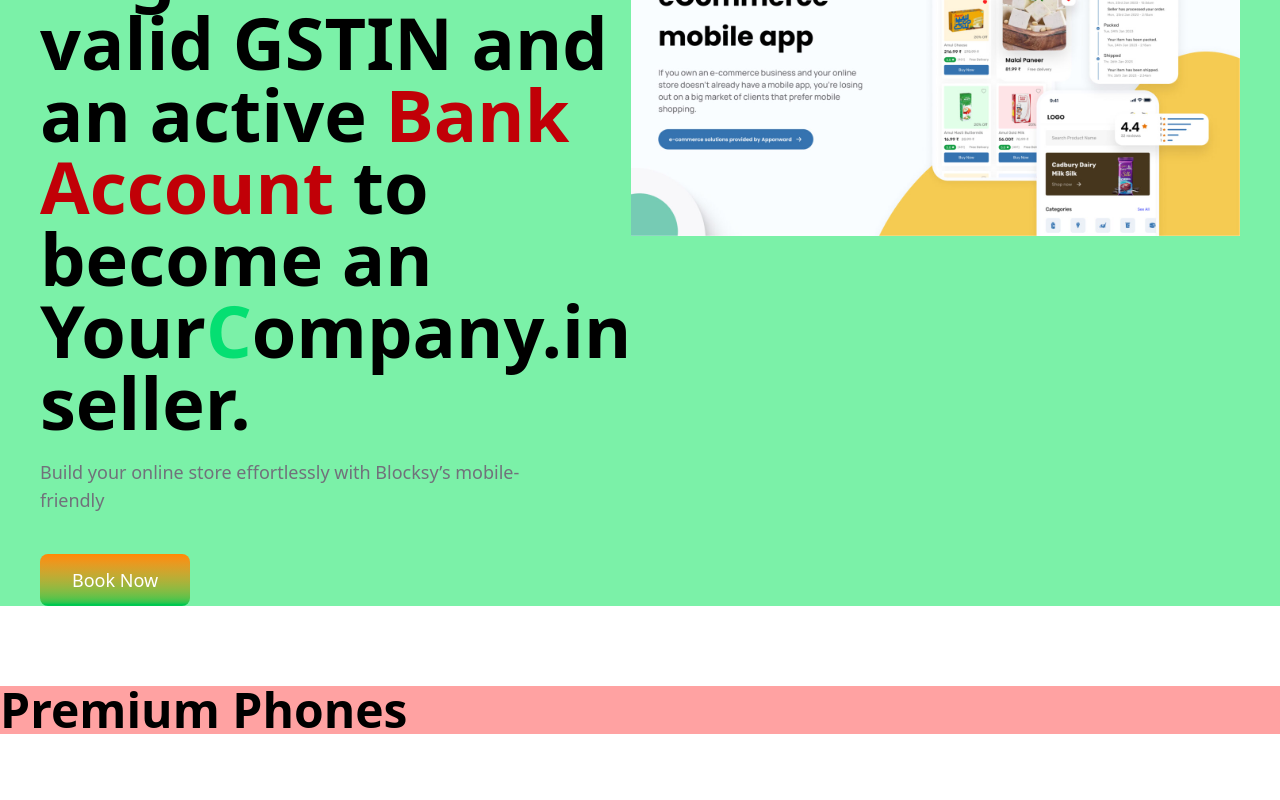
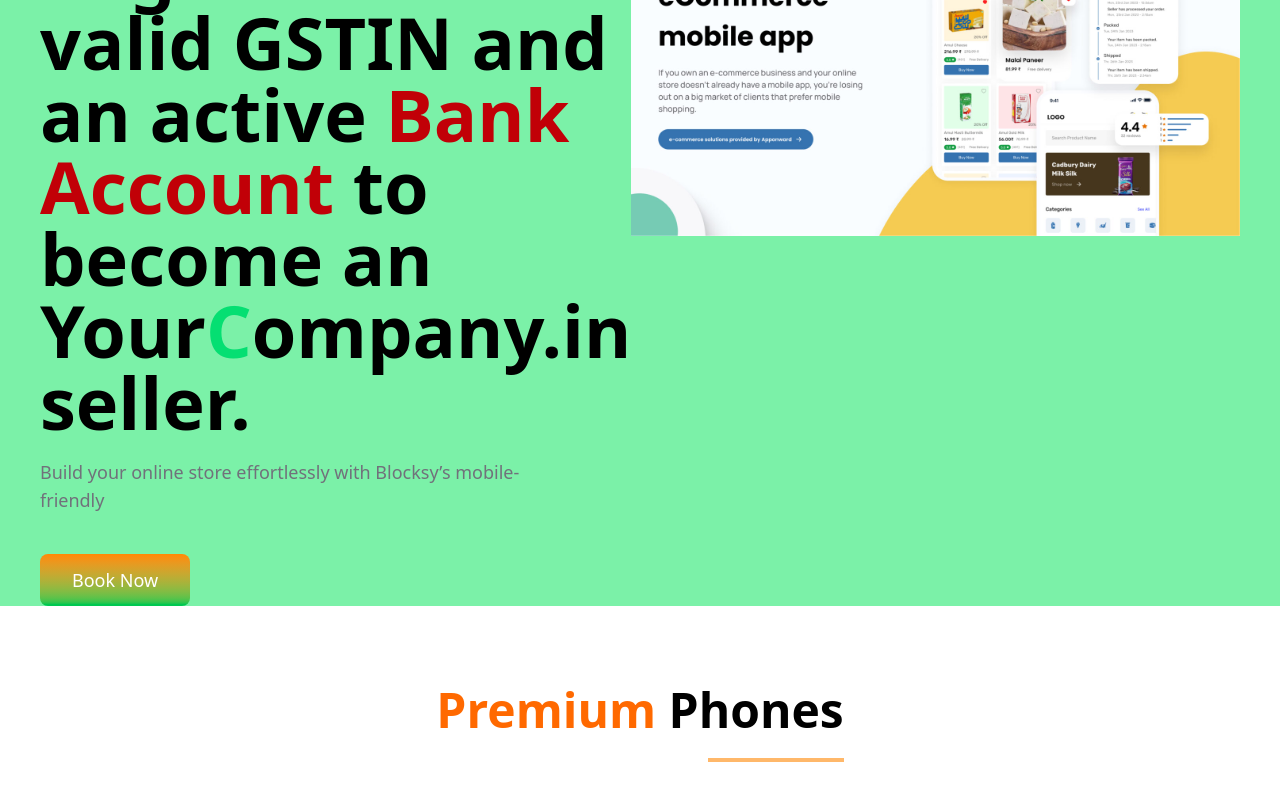
Before and after one commit to PrakashSingh65/Ecommerce-website, a React app: page / in a window 1280 px wide. Shown: the part 326-1126 px from the top of the page. Built offline with nearby package versions, Linux system fonts and the light colour scheme; the HTML template or start-up script is replaced by a standard one.

Commit message:
feat: Add Category and Heading components for product display sections.

```diff
--- a/src/components/Category/Category.jsx
+++ b/src/components/Category/Category.jsx
@@ -1,13 +1,11 @@
 import React from 'react'
+import Heading from '../Heading/Heading'
 
 const Category = () => {
   return (
     <section>
         <div className='py-20'>
-            <div className=',x-auto bg-red-300'>
-                <h2 className='text-5xl font-bold'>Premium Phones</h2>
-                <div></div>
-            </div>
+            <Heading/>
         </div>
     </section>
   )
--- /dev/null
+++ b/src/components/Heading/Heading.jsx
@@ -0,0 +1,14 @@
+import React from 'react'
+
+const Heading = () => {
+  return (
+    <div className='w-fit mx-auto'>
+                <h2 className='md:text-5xl text-[2.5rem] font-bold'>
+                  <span className='text-orange-500'>Premium </span>Phones
+                </h2>
+                <div className='w-34 h-1 bg-orange-300 md:mt-6 mt-3 ml-auto'></div>
+            </div>
+  )
+}
+
+export default Heading
```
